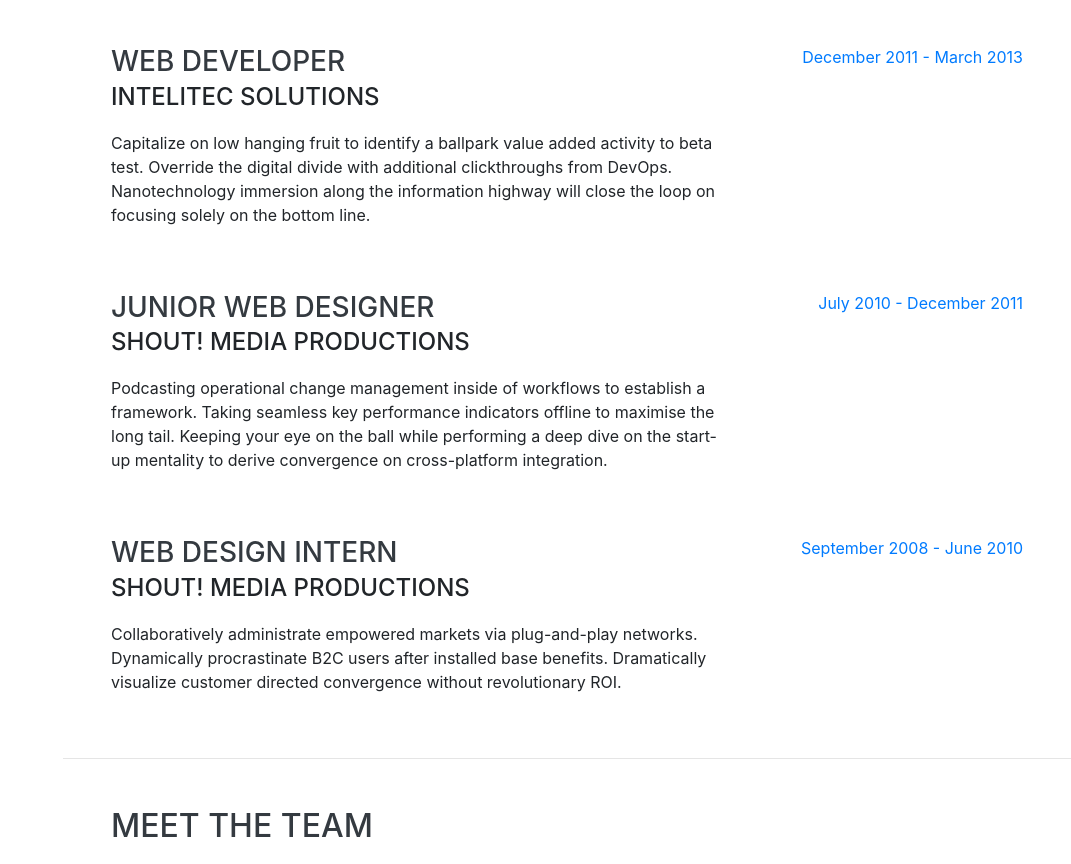
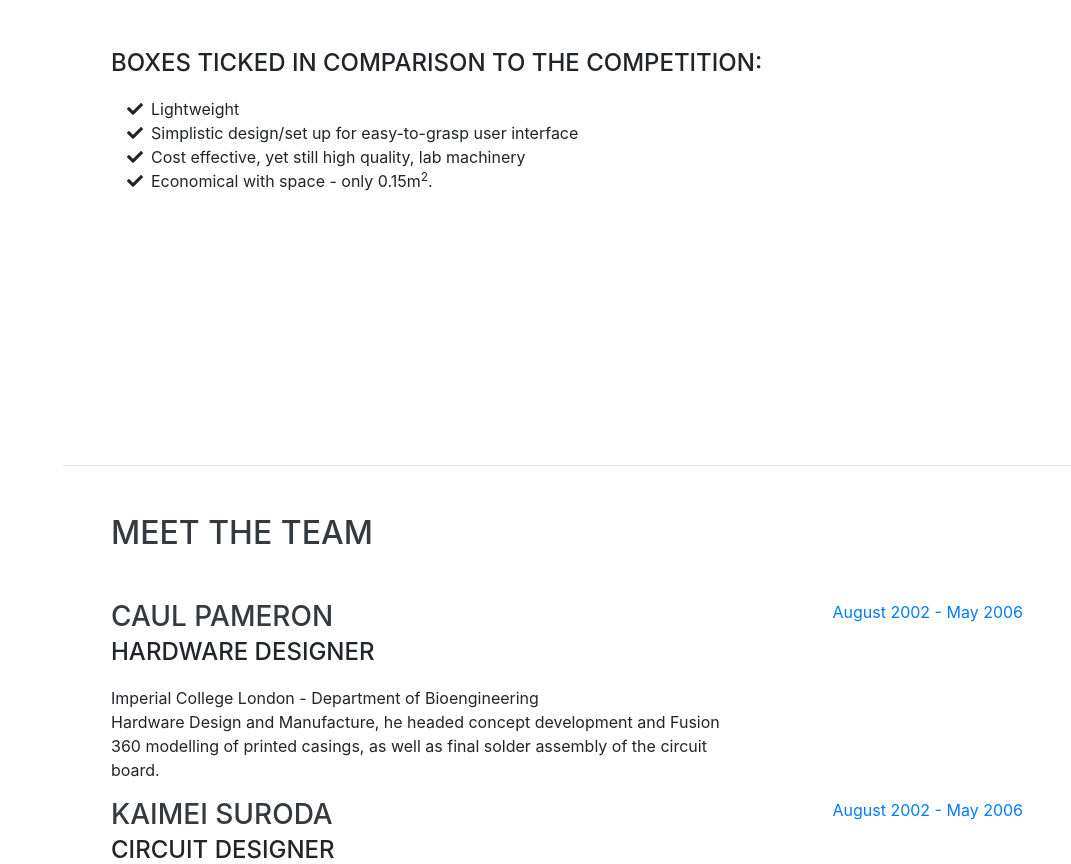
Before and after one commit to PAULC33/HBI301, a website with bundled scripts: page index.html in a window 1280 px wide. Shown: the part 1936-2800 px from the top of the page, without its empty margins (209-1280 px from the left). Built offline with nearby package versions, Linux system fonts and the light colour scheme; files whose address does not match are found by name; a web font is replaced by a local one.

Commit message:
Add files via upload

```diff
--- a/index.html
+++ b/index.html
@@ -66,6 +66,7 @@
         <h1 class="mb-0">Bacto
           <span class="text-primary">View</span>
         </h1>
+        <br/>
         <div class="subheading mb-5">Stadium House, 68 Wood Lane · London W12 7TA ·
           <a href="mailto:name@email.com">info@bactoview.com</a>
         </div>
@@ -73,12 +74,6 @@
         <br/>
         <p class="lead mb-5">Socials:</p>
         <div class="social-icons">
-          <a href="#">
-            <i class="fab fa-linkedin-in"></i>
-          </a>
-          <a href="#">
-            <i class="fab fa-github"></i>
-          </a>
           <a href="#">
             <i class="fab fa-twitter"></i>
           </a>
@@ -127,39 +122,25 @@
           </div>
         </div>
 
-        <div class="resume-item d-flex flex-column flex-md-row justify-content-between mb-5">
-          <div class="resume-content">
-            <h3 class="mb-0">Web Developer</h3>
-            <div class="subheading mb-3">Intelitec Solutions</div>
-            <p>Capitalize on low hanging fruit to identify a ballpark value added activity to beta test. Override the digital divide with additional clickthroughs from DevOps. Nanotechnology immersion along the information highway will close the loop on focusing solely on the bottom line.</p>
-          </div>
-          <div class="resume-date text-md-right">
-            <span class="text-primary">December 2011 - March 2013</span>
-          </div>
-        </div>
-
-        <div class="resume-item d-flex flex-column flex-md-row justify-content-between mb-5">
-          <div class="resume-content">
-            <h3 class="mb-0">Junior Web Designer</h3>
-            <div class="subheading mb-3">Shout! Media Productions</div>
-            <p>Podcasting operational change management inside of workflows to establish a framework. Taking seamless key performance indicators offline to maximise the long tail. Keeping your eye on the ball while performing a deep dive on the start-up mentality to derive convergence on cross-platform integration.</p>
-          </div>
-          <div class="resume-date text-md-right">
-            <span class="text-primary">July 2010 - December 2011</span>
-          </div>
-        </div>
-
-        <div class="resume-item d-flex flex-column flex-md-row justify-content-between">
-          <div class="resume-content">
-            <h3 class="mb-0">Web Design Intern</h3>
-            <div class="subheading mb-3">Shout! Media Productions</div>
-            <p>Collaboratively administrate empowered markets via plug-and-play networks. Dynamically procrastinate B2C users after installed base benefits. Dramatically visualize customer directed convergence without revolutionary ROI.</p>
-          </div>
-          <div class="resume-date text-md-right">
-            <span class="text-primary">September 2008 - June 2010</span>
-          </div>
-        </div>
-
+        <div class="subheading mb-3">BOXES TICKED IN COMPARISON TO THE COMPETITION:</div>
+        <ul class="fa-ul mb-0">
+          <li>
+            <i class="fa-li fa fa-check"></i>
+            Lightweight
+          </li>
+          <li>
+            <i class="fa-li fa fa-check"></i>
+            Simplistic design/set up for easy-to-grasp user interface
+          </li>
+          <li>
+            <i class="fa-li fa fa-check"></i>
+            Cost effective, yet still high quality, lab machinery
+          </li>
+          <li>
+            <i class="fa-li fa fa-check"></i>
+            Economical with space - only 0.15m<sup>2</sup>.
+          </li>
+        </ul>
       </div>
 
     </section>
@@ -230,12 +211,6 @@
         <p class="lead mb-5">Socials:</p>
         <div class="social-icons">
           <a href="#">
-            <i class="fab fa-linkedin-in"></i>
-          </a>
-          <a href="#">
-            <i class="fab fa-github"></i>
-          </a>
-          <a href="#">
             <i class="fab fa-twitter"></i>
           </a>
           <a href="#">
@@ -268,23 +243,7 @@
           width="50px"
           height="50px" />
 
-        <div class="subheading mb-3">Workflow</div>
-        <ul class="fa-ul mb-0">
-          <li>
-            <i class="fa-li fa fa-check"></i>
-            Mobile-First, Responsive Design</li>
-          <li>
-            <i class="fa-li fa fa-check"></i>
-            Cross Browser Testing &amp; Debugging</li>
-          <li>
-            <i class="fa-li fa fa-check"></i>
-            Cross Functional Teams</li>
-          <li>
-            <i class="fa-li fa fa-check"></i>
-            Agile Development &amp; Scrum</li>
-        </ul>
-      </div>
-    </section>
+      </section>
 
     <hr class="m-0">
 
```
